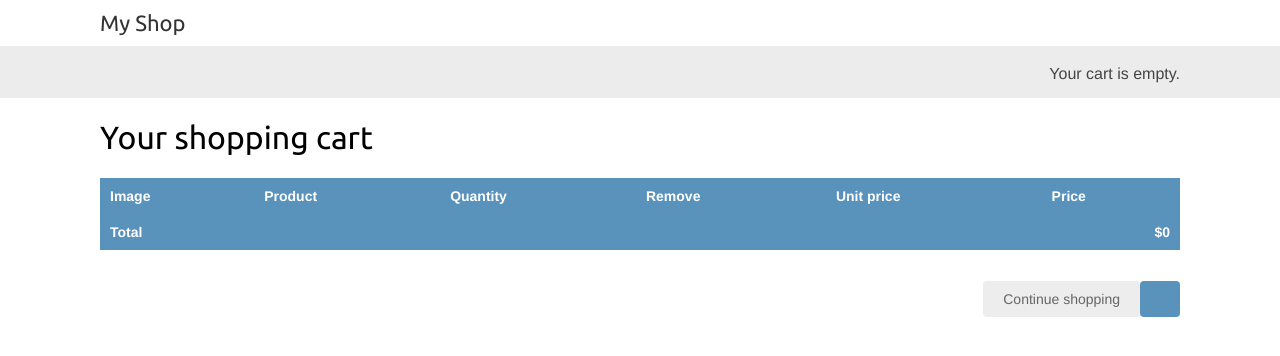
After one commit to amosehiguese/dj-shop, a Django app: page /cart/ in a window 1280 px wide. The commit adds this page. Shown: the top 356 px of the page. Run offline with Django 4.2, Linux system fonts and the light colour scheme; parts of the project's set-up code (start-up, migrations or seed data) failed here and were passed over.

Commit message:
Complete add, update, and del functionality for cart

```diff
--- a/cart/cart.py
+++ b/cart/cart.py
@@ -1,13 +1,13 @@
 from decimal import Decimal
 from django.conf import settings
-import shop_app.models import Product
+from shop_app.models import Product
 
 class Cart:
     def __init__(self, request):
         self.session = request.session
         cart = self.session.get(settings.CART_SESSION_ID)
         if not cart:
-            cart = self.session[settings.CART_SESSION_ID]
+            cart = self.session[settings.CART_SESSION_ID] = {}
         self.cart = cart
 
     def add(self, product, quantity=1, override_quantity=False):
@@ -15,7 +15,7 @@ class Cart:
         Add a product to the cart or update its quantity
         """
         product_id = str(product.id)
-        if product_id not is self.cart:
+        if product_id not in self.cart:
             self.cart[product_id] = {
                 'quantity': 0,
                 'price': str(product.price)
@@ -41,8 +41,8 @@ class Cart:
         Iterate over the items in the cart and get the products
         from the database.
         """
-        products_ids = self.cart.keys()
-        products = Product.object.filter(id__in=product_ids)
+        product_ids = self.cart.keys()
+        products = Product.objects.filter(id__in=product_ids)
         cart = self.cart.copy()
         for product in products:
             cart[str(product.id)]['product'] = product
--- /dev/null
+++ b/cart/forms.py
@@ -0,0 +1,10 @@
+from django import forms
+
+PRODUCT_QUANTITY_CHOICES = [(i, str(i)) for i in range(1, 21)]
+
+class CartAddProductForm(forms.Form):
+    quantity = forms.TypedChoiceField(
+        choices=PRODUCT_QUANTITY_CHOICES,
+        coerce=int,
+    )
+    override = forms.BooleanField(required=False, initial=False, widget=forms.HiddenInput)
--- /dev/null
+++ b/cart/templates/cart/detail.html
@@ -0,0 +1,64 @@
+{% extends "shop/base.html" %}
+{% load static %}
+
+{% block title %}
+    Your shopping cart
+{% endblock %}
+
+{% block content %}
+<h1>
+    Your shopping cart
+</h1>
+<table class="cart">
+    <thead>
+        <tr>
+            <th>Image</th>
+            <th>Product</th>
+            <th>Quantity</th>
+            <th>Remove</th>
+            <th>Unit price</th>
+            <th>Price</th>
+        </tr>
+    </thead>
+    <tbody>
+        {% for item in cart %}
+            {% with product=item.product %}
+            <tr>
+                <td>
+                    <a href="{{ product.get_absolute_url }}">
+                        <img src="{% if product.image %}{{ product.image.url }}{% else %}{% static "img/no_image.png" %}{% endif %}">
+                    </a>
+                </td>
+                <td> {{ product.name }}</td>
+                <td>
+                    <form action="{% url "cart:cart_add" product.id %}" method="post">
+                        {{ item.update_quantity_form.quantity }}
+                        {{ item.update_quantity_form.override }}
+                        <input type="submit" value="Update">
+                        {% csrf_token %}
+                    </form>
+                </td>
+                <td>
+                    <form method="post" action="{% url "cart:cart_remove" product.id %}">
+                        {% csrf_token %}
+                        <input type="submit" value="Remove">
+                    </form>
+                </td>
+                <td class="num">${{ item.price }}</td>
+                <td class="num">${{ item.total_price }}</td>
+            </tr>
+            {% endwith %}
+        {% endfor %}
+        <tr class="total">
+            <td>Total</td>
+            <td colspan="4"></td>
+            <td class="num">${{ cart.get_total_price }}</td>
+        </tr>
+    </tbody>
+</table>
+<p class="text-right">
+    <a href="{% url "shop:product_list" %}" class="button light">Continue shopping</a>
+    <a href="#" class="button"></a>
+</p>
+
+{% endblock content%}
--- /dev/null
+++ b/cart/urls.py
@@ -0,0 +1,10 @@
+from django.urls import path
+from . import views
+
+app_name = 'cart'
+
+urlpatterns = [
+    path('', views.cart_detail, name='cart_detail'),
+    path('add/<int:product_id>/', views.cart_add, name='cart_add'),
+    path('remove/<int:product_id>/', views.cart_remove, name='cart_remove' )
+]
--- a/cart/views.py
+++ b/cart/views.py
@@ -1,3 +1,31 @@
-from django.shortcuts import render
+from django.shortcuts import render, redirect, get_object_or_404
+from django.views.decorators.http import require_POST
+from shop_app.models import Product
+from .cart import Cart
+from .forms import CartAddProductForm
 
-# Create your views here.
+@require_POST
+def cart_add(request, product_id):
+    cart = Cart(request)
+    product = get_object_or_404(Product, id=product_id)
+    form = CartAddProductForm(request.POST)
+    if form.is_valid():
+        cd = form.cleaned_data
+        cart.add(product=product, quantity=cd['quantity'], override_quantity=cd['override'])
+    return redirect('cart:cart_detail')
+
+@require_POST
+def cart_remove(request, product_id):
+    cart = Cart(request)
+    product = get_object_or_404(Product, id=product_id)
+    cart.remove(product)
+    return redirect('cart:cart_detail')
+
+def cart_detail(request):
+    cart = Cart(request)
+    for item in cart:
+        item['update_quantity_form'] = CartAddProductForm(initial={
+            'quantity': item['quantity'],
+            'override': True,
+        })
+    return render(request, 'cart/detail.html', {'cart': cart})
--- a/shop/urls.py
+++ b/shop/urls.py
@@ -21,6 +21,7 @@ from django.conf.urls.static import static
 
 urlpatterns = [
     path('admin/', admin.site.urls),
+    path('cart/', include('cart.urls', namespace='cart')),
     path('', include('shop_app.urls', namespace='shop'))
 ]
 
--- a/shop_app/templates/shop/product/detail.html
+++ b/shop_app/templates/shop/product/detail.html
@@ -15,6 +15,11 @@
             </a>
         </h2>
         <p class="price">${{ product.price }}</p>
+        <form action="{% url "cart:cart_add" product.id %}" method="post">
+            {% csrf_token %}
+            {{ cart_product_form }}
+            <input type="submit" value="Add to cart">
+        </form>
         {{ product.description|linebreaks}}
     </div>
 {% endblock content %}
--- a/shop_app/views.py
+++ b/shop_app/views.py
@@ -1,5 +1,6 @@
 from django.shortcuts import render, get_object_or_404
 from .models import Category, Product
+from cart.forms import CartAddProductForm
 
 def product_list(request, category_slug=None):
     category = None
@@ -18,4 +19,5 @@ def product_list(request, category_slug=None):
 
 def product_detail(request, id, slug):
     product = get_object_or_404(Product, id=id, slug=slug, available=True)
-    return render(request, 'shop/product/detail.html', {'product':product})
+    cart_product_form = CartAddProductForm()
+    return render(request, 'shop/product/detail.html', {'product': product, 'cart_product_form': cart_product_form})
```
Also changed, not shown: cart/context_processors.py (added), db.sqlite3.
